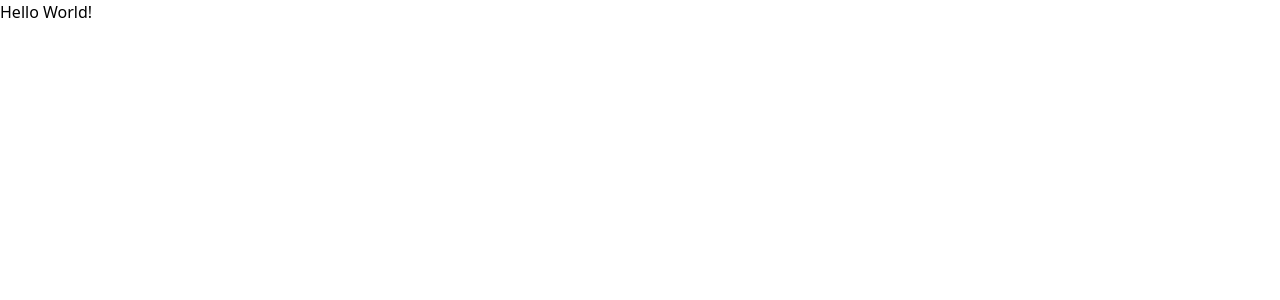
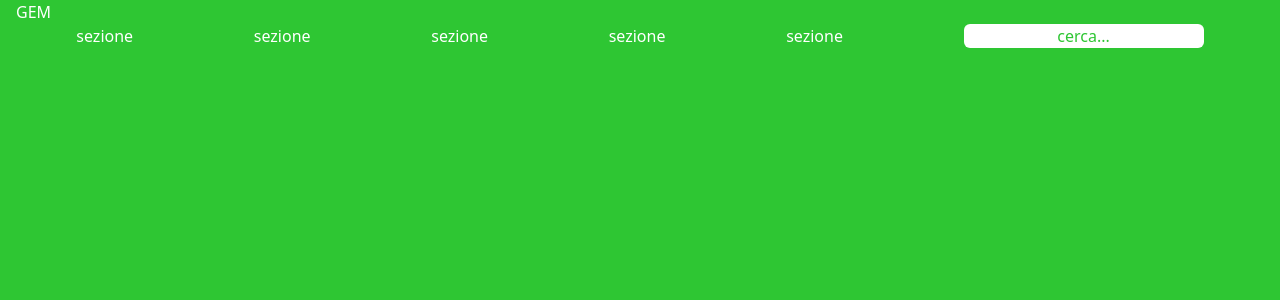
Before and after one commit to federicofusco/ecomentality.it, a Next.js app in the folder ecomentality/: page / in a window 1280 px wide. Shown: the top 300 px of the page. Built offline with nearby package versions, Linux system fonts and the light colour scheme.

Commit message:
Added basic navigation and updated background colors

```diff
--- /dev/null
+++ b/ecomentality/components/nav/Navbar.jsx
@@ -0,0 +1,17 @@
+const Navbar = () => {
+    return (
+        <div className="mx-4 ">
+            <h1 className="mr-8 text-white">GEM</h1>
+            <div className="flex justify-around text-white">
+                <span>sezione</span>
+                <span>sezione</span>
+                <span>sezione</span>
+                <span>sezione</span>
+                <span>sezione</span>
+                <div className="bg-white text-light-lime-green rounded-md w-60 flex justify-center"><span>cerca...</span></div>
+            </div>
+        </div>
+    )
+}
+
+export default Navbar;
--- a/ecomentality/pages/_app.js
+++ b/ecomentality/pages/_app.js
@@ -1,7 +1,13 @@
 import '../styles/globals.css'
+import Navbar from "../components/nav/Navbar"
 
 function MyApp({ Component, pageProps }) {
-	return <Component {...pageProps} />
+	return (
+		<div className="w-screen h-screen bg-light-lime-green">
+			<Navbar />
+			<Component {...pageProps} />
+		</div>
+	)
 }
 
 export default MyApp;
--- a/ecomentality/pages/auth/login.js
+++ b/ecomentality/pages/auth/login.js
@@ -34,6 +34,7 @@ const Login = () => {
 			<LoginForm
 				onSubmit={ login }
 				error={ error ? error.message : null } />
+			<h1 className="text-5xl text-red-500">test</h1>
 		</div>
 	)
 }
--- a/ecomentality/pages/index.js
+++ b/ecomentality/pages/index.js
@@ -1,5 +1,3 @@
 export default function Home() {
-	return (
-		<h1>Hello World!</h1>
-	)
+	return null;
 }
--- a/ecomentality/tailwind.config.js
+++ b/ecomentality/tailwind.config.js
@@ -4,7 +4,11 @@ module.exports = {
 	  "./components/**/*.{js,ts,jsx,tsx}",
 	],
 	theme: {
-	  extend: {},
+	  extend: {
+		  colors: {
+			'light-lime-green' : '#2ec633',
+		  }
+	  },
 	},
 	plugins: [],
   }
```
